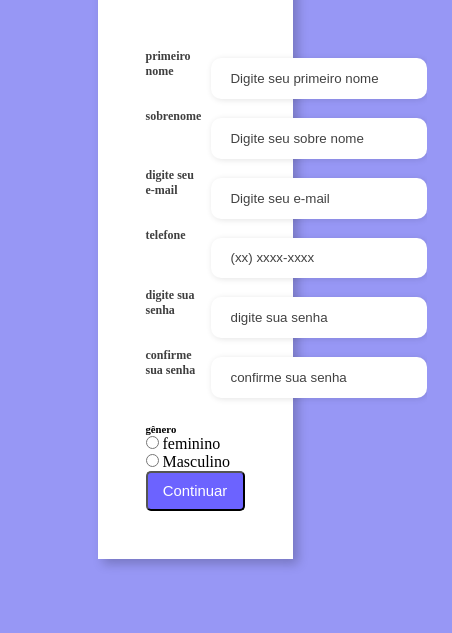
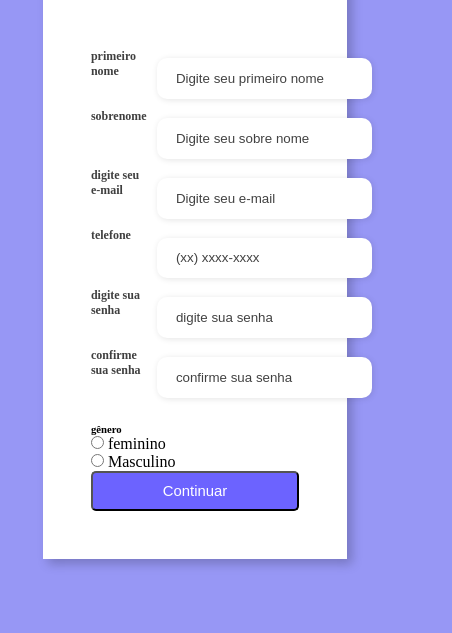
Before and after one commit to nathanloopes/site-cadastro, a plain HTML site: page index.html in a window 390 px wide. Shown: the part 211-844 px from the top of the page, 452 px wide, since content can reach past the window. Drawn offline with Linux system fonts and the light colour scheme.

Commit message:
Update styles.css

```diff
--- a/styles.css
+++ b/styles.css
@@ -173,7 +173,7 @@ body {
     color: #fff;
 }
 
-@media screen and ( max-width: 1330px) {
+@media screen and ( max-width: 1000px) {
     .form-image {
         display:none;
     }
@@ -186,9 +186,9 @@ body {
 }
 
 
-@media screen and (max-width: 1064px) {
+@media screen and (max-width: 800px) {
     .container {
-        width: 50%;
+        width: 78%;
         height: auto;
       }
       .inputgroups {
@@ -207,5 +207,12 @@ body {
       .gender-input {
         margin-top: 0.5rem;
       }
+      .input-box {
+        flex-direction: column;
 
+        flex-wrap:nowrap;
+        max-height: 10rem;
+        padding-right: 5rem;
+      }
+      }
 }
```
